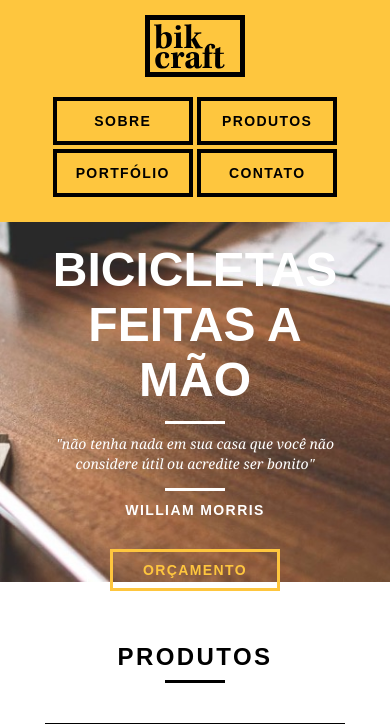
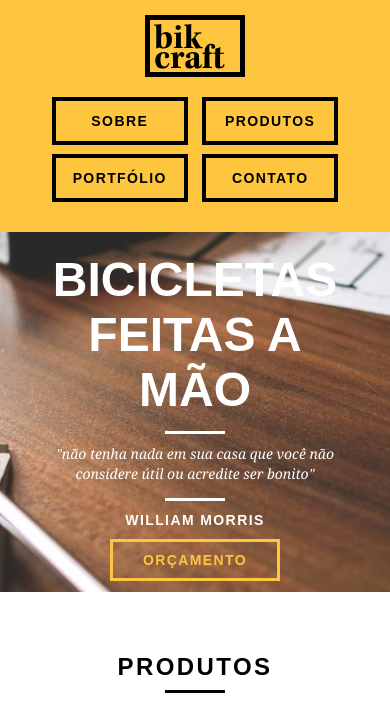
Before and after one commit to alsoDiego/bikcraft, a PHP site: page /index.html in a window 390 px wide. Shown: the top 724 px of the page. Run offline with PHP 8.4, Linux system fonts and the light colour scheme.

Commit message:
style: responsive header and intro icons spacing

```diff
--- a/css/responsivo.css
+++ b/css/responsivo.css
@@ -19,12 +19,12 @@
     }
 
     .header_menu ul li {
-        margin: 0;
+        margin: 0 5px 5px 5px;
     }
 
     .header_menu ul li a {
         border: 4px solid #000;
-        width: 140px;
+        width: 136px;
         display: block;
         float: left;
     }
@@ -42,6 +42,10 @@
         background-size: cover;
     }
 
+    .introducao .quote-externo {
+        margin-bottom: 20px;
+    }
+
 
 
 
```
